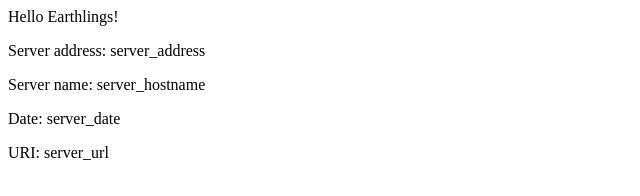
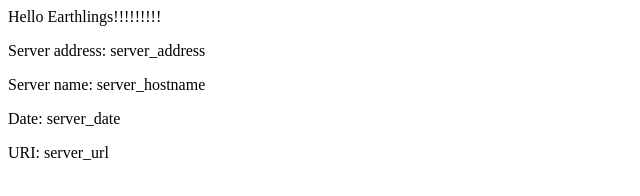
Before and after one commit to virtmerlin/aws-eks-demo, a plain HTML site: page src/index.html in a window 1280 px wide. Shown: the full height of the page, 0-640 px from the left. Drawn offline with Linux system fonts and the light colour scheme.

Commit message:
Update index.html

```diff
--- a/src/index.html
+++ b/src/index.html
@@ -2,7 +2,7 @@
 <title>Hello World</title>
 </head>
 <div class="info">
-<h>Hello Earthlings!</h>
+<h>Hello Earthlings!!!!!!!!!</h>
 <p><span>Server&nbsp;address:</span> <span>server_address</span></p>
 <p><span>Server&nbsp;name:</span> <span>server_hostname</span></p>
 <p class="smaller"><span>Date:</span> <span>server_date</span></p>
```
